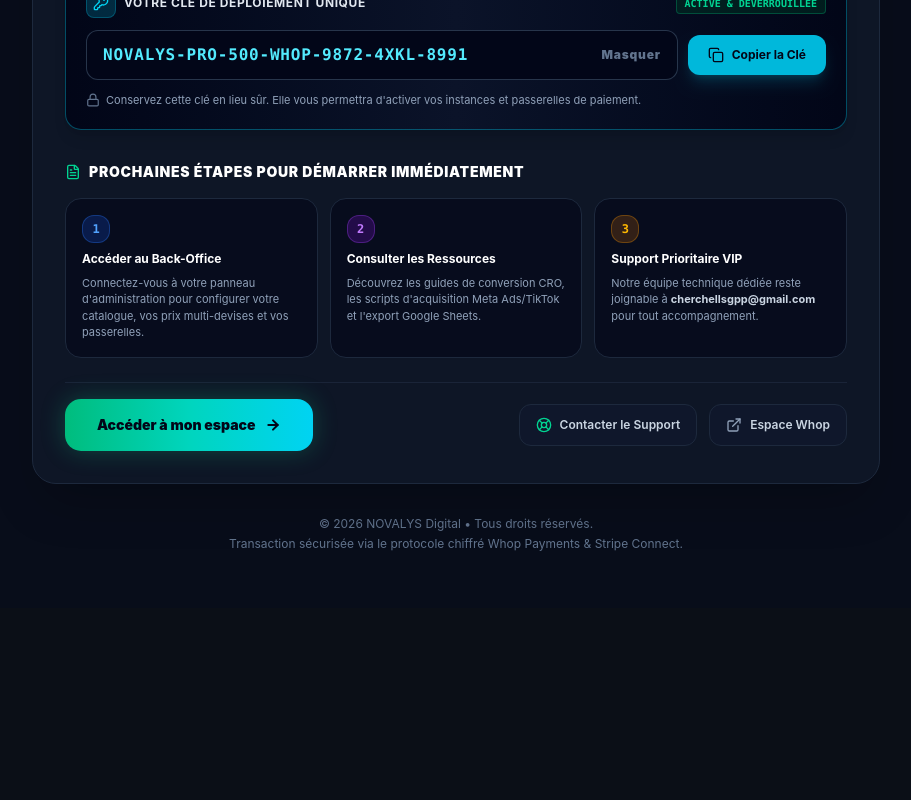
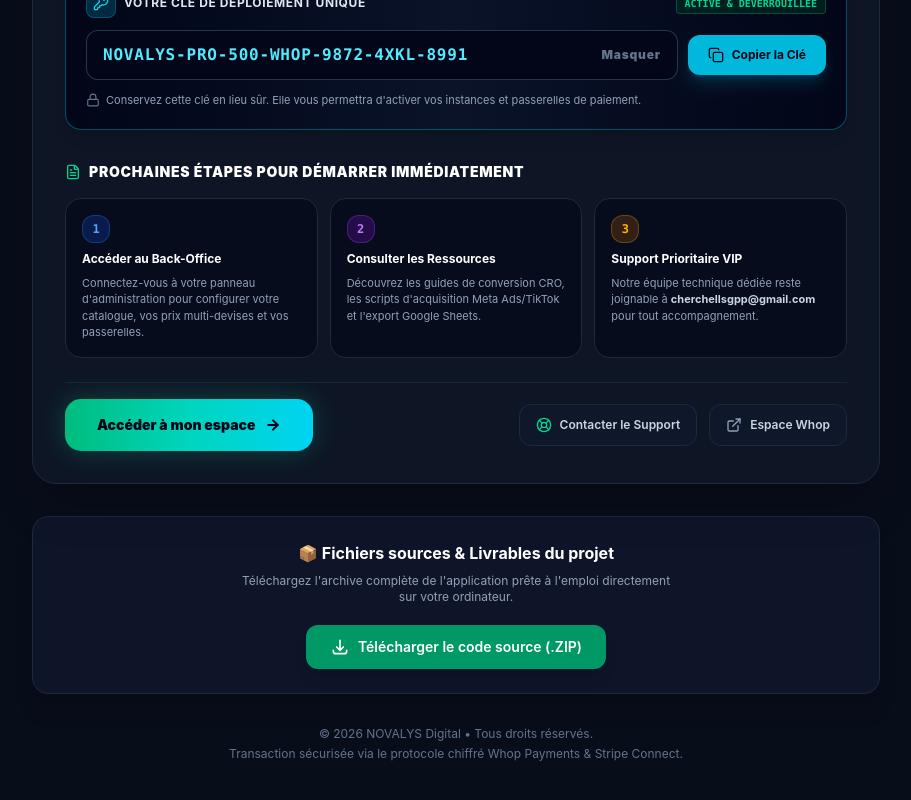
Before and after one commit to MarkEddy-ai/digihub-pro.ai.studio, a Next.js app: page /merci in a window 1280 px wide. Shown: the part 786-1586 px from the top of the page, without its empty margins (184-1095 px from the left). Before the commit the page ends 1394 px from the top, so only its background shows below. Built offline with nearby package versions, Linux system fonts and the light colour scheme.

Commit message:
Ajout du bouton de téléchargement ZIP

```diff
--- a/app/merci/page.tsx
+++ b/app/merci/page.tsx
@@ -259,6 +259,25 @@
             </div>
           </div>
         </div>
+        {/* Bloc de téléchargement du code source .ZIP */}
+          <div className="my-8 p-6 bg-slate-900/90 border border-slate-800 rounded-2xl text-center shadow-xl">
+            <h3 className="text-base font-bold text-white mb-2">
+              📦 Fichiers sources & Livrables du projet
+            </h3>
+            <p className="text-xs text-slate-400 mb-5 max-w-md mx-auto">
+              Téléchargez l'archive complète de l'application prête à l'emploi directement sur votre ordinateur.
+            </p>
+            <a
+              href="/code-source.zip"
+              download="code-source.zip"
+              className="inline-flex items-center justify-center gap-2 bg-emerald-600 hover:bg-emerald-500 text-white font-semibold text-sm px-6 py-3 rounded-xl transition shadow-lg"
+            >
+              <svg className="w-5 h-5" fill="none" stroke="currentColor" viewBox="0 0 24 24">
+                <path strokeLinecap="round" strokeLinejoin="round" strokeWidth="2" d="M4 16v1a3 3 0 003 3h10a3 3 0 003-3v-1m-4-4l-4 4m0 0l-4-4m4 4V4" />
+              </svg>
+              Télécharger le code source (.ZIP)
+            </a>
+          </div>
 
         {/* Bottom Reassurance Footer */}
         <div className="text-center text-xs text-slate-500 space-y-1">
```
Also changed, not shown: 1 other file (tests, documents, lock files or other folders).
